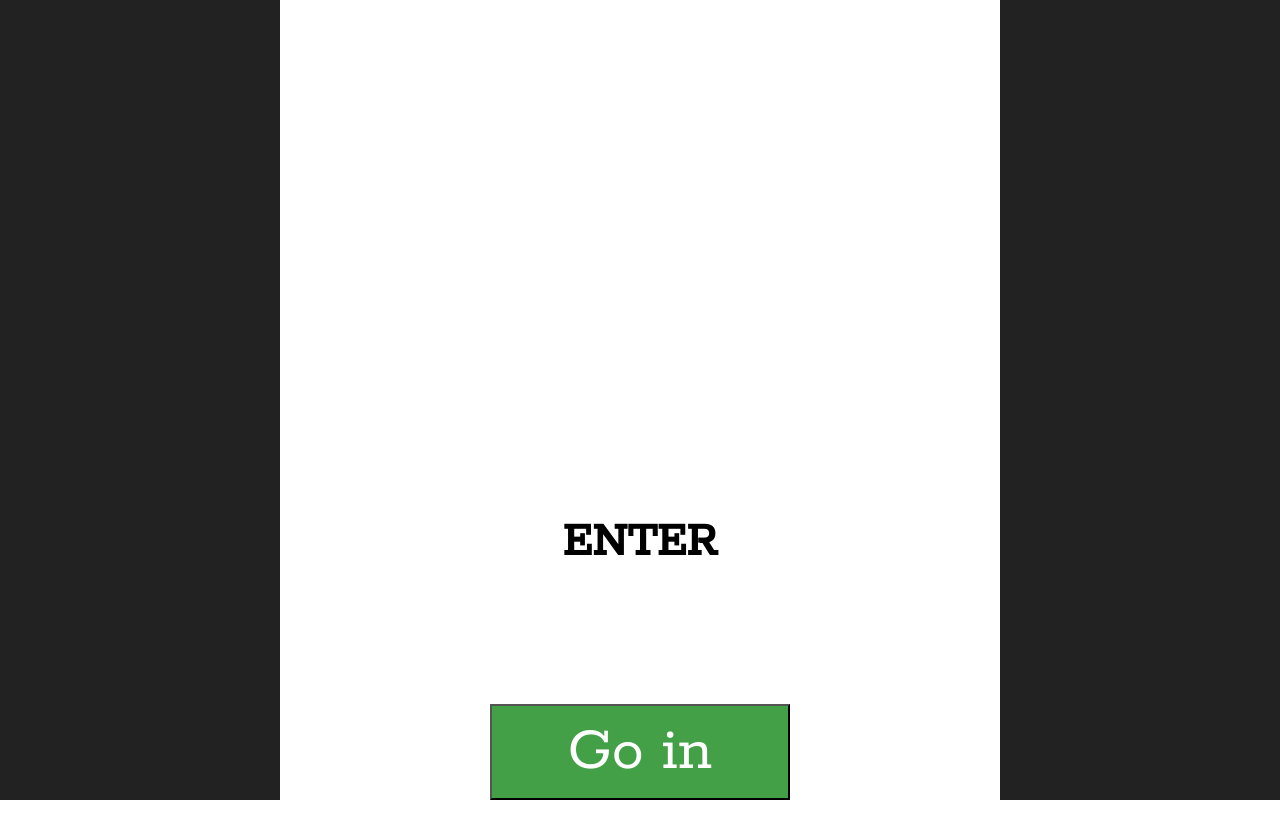
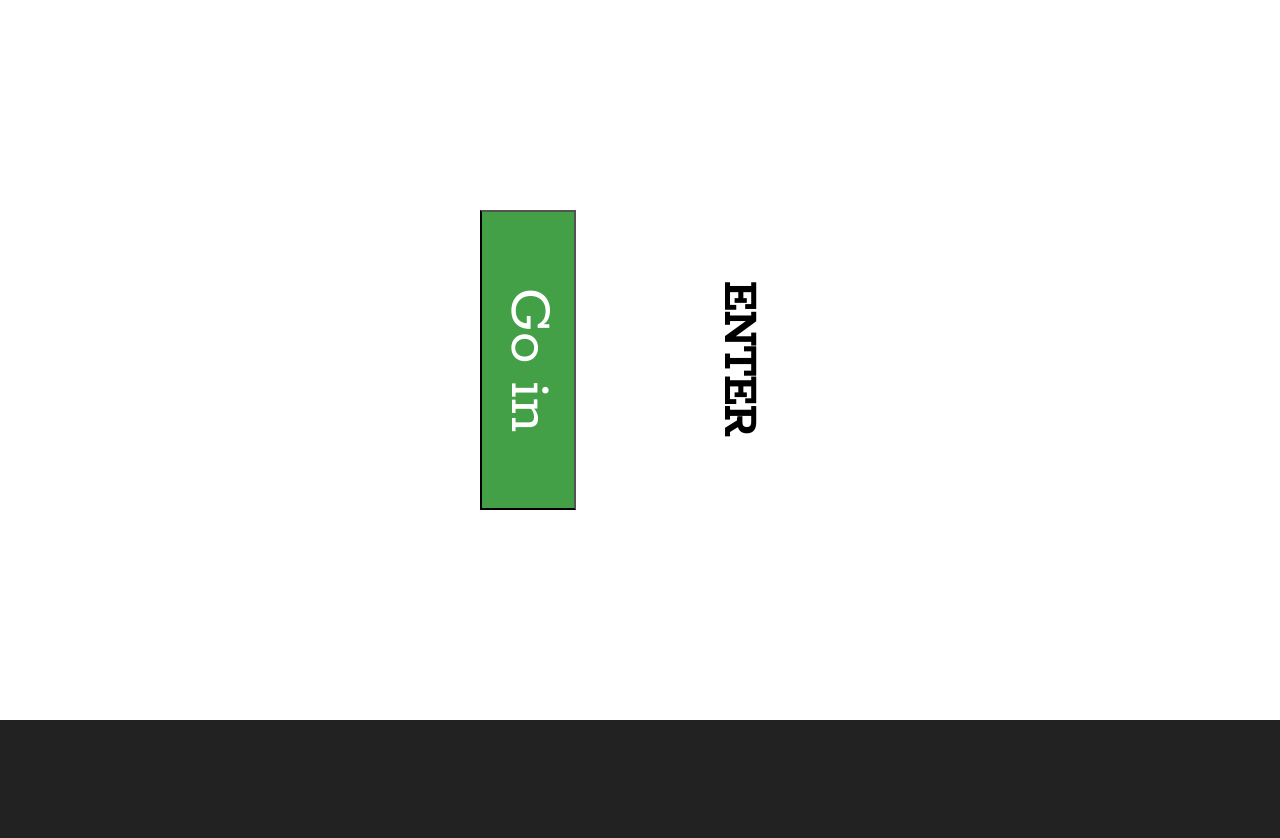
Before and after one commit to vasilis-lts/IM30tickets, a React (Create React App) app: page /#/user-flow in a window 1280 px wide. Shown: the top 838 px of the page. Before the commit the page ends 800 px from the top, so only its background shows below. Built offline with nearby package versions, Linux system fonts and the light colour scheme.

Commit message:
added lock orientation css

```diff
--- a/package.json
+++ b/package.json
@@ -1,5 +1,5 @@
 {
-  "name": "im31-tickets-poc",
+  "name": "im30-tickets-poc",
   "version": "0.1.0",
   "private": true,
   "dependencies": {
--- a/src/App.css
+++ b/src/App.css
@@ -23,7 +23,7 @@ html,body {
   display: flex;
   width: 100%;
   background-color: #222;
-  justify-content: center;
+  /* justify-content: center; */
   align-items: flex-start;
   overflow-y: auto;
 }
@@ -79,3 +79,14 @@ html,body {
   color: white;
   padding: 10px 30px;
 }
+
+
+@media only screen and (orientation:landscape) and (max-width:1280px) {
+  body {
+    height: 100vw;
+    transform: rotate(90deg);
+  }
+  #routeContainer{
+    justify-content: initial;
+  }
+}
--- a/src/Screens/UserFlow.jsx
+++ b/src/Screens/UserFlow.jsx
@@ -39,7 +39,7 @@ function UserFlow() {
       }, 2000);
     }
     if (FlowPhase === "Next") {
-      if (FlowIndexActive < Flow.length) {
+      if (FlowIndexActive >= Flow.length) {
         setTimeout(() => {
           history.push("/")
         }, 5000);
```
